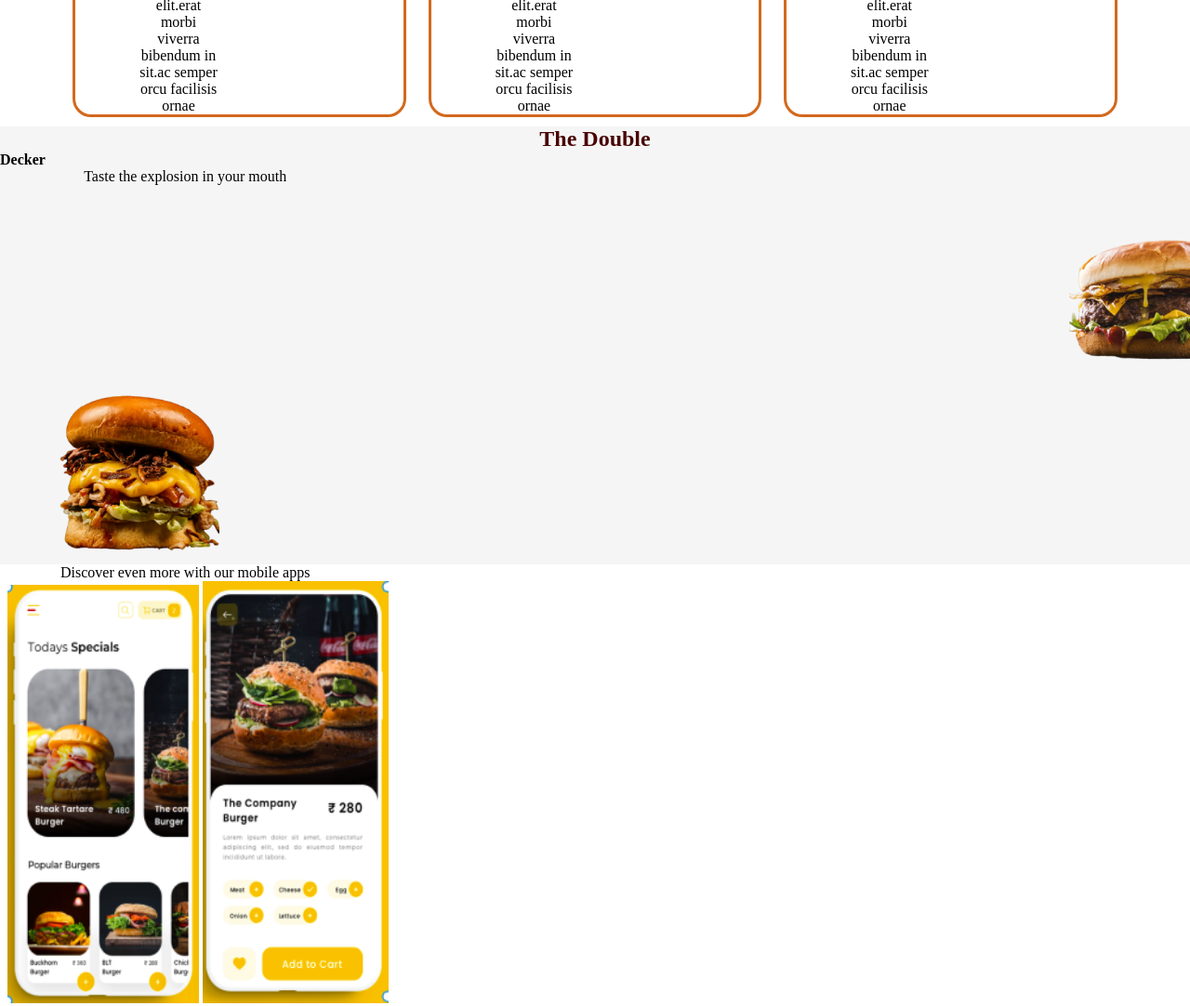
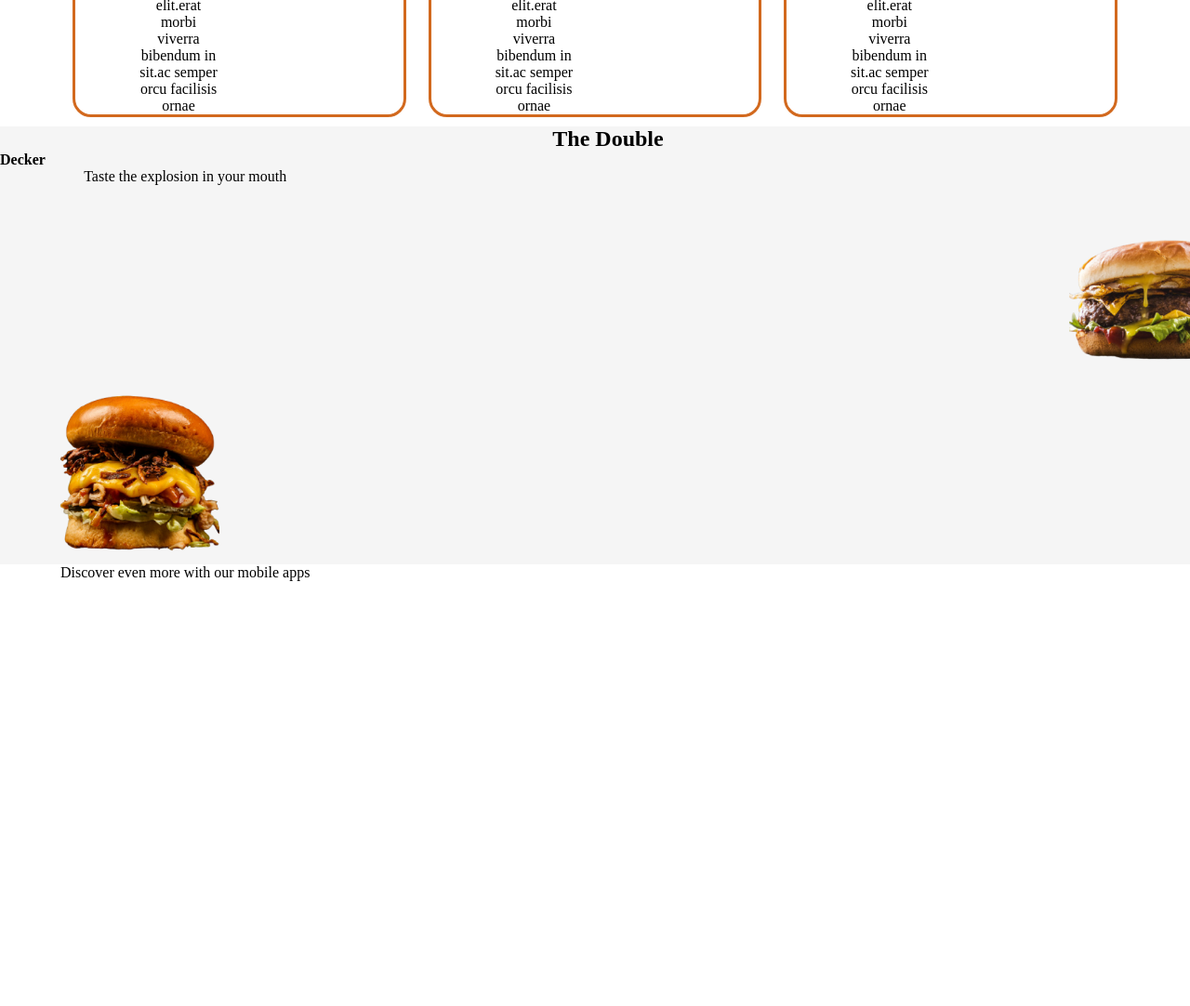
Before and after one commit to cheeks-cloud/first_ip, a plain HTML site: page index.html in a window 1280 px wide. Shown: the part 1540-2622 px from the top of the page at 93% size. Drawn offline with Linux system fonts and the light colour scheme.

Commit message:
styling the ids

```diff
--- a/style.css
+++ b/style.css
@@ -88,7 +88,7 @@ nav{
 .down{
     background-color: whitesmoke;
 }
-/*#best{
+#best{
     font-weight: bolder;
     font-size: x-larger;
     color: black;
@@ -97,7 +97,7 @@ nav{
 #sem{
     margin-left:1350px;
 }
-h4{
+/*h4{
     font-size: xx-large;
     font-weight: bold;
     color:rgb(247, 163, 9);
```
